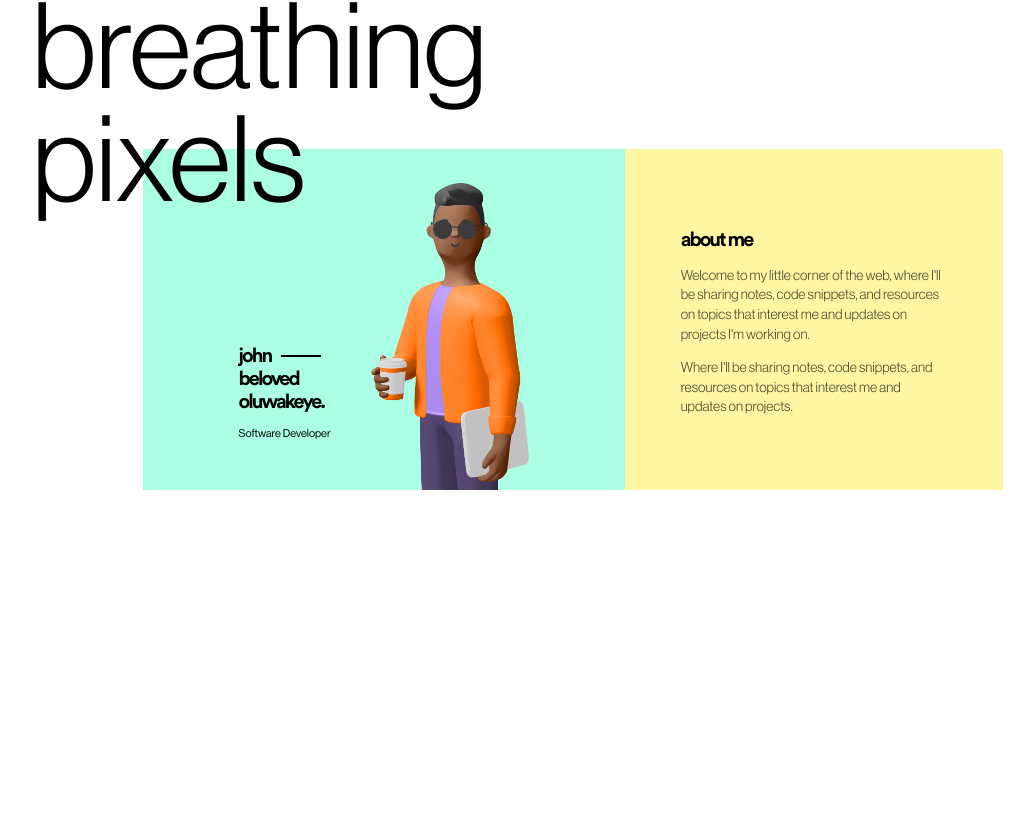
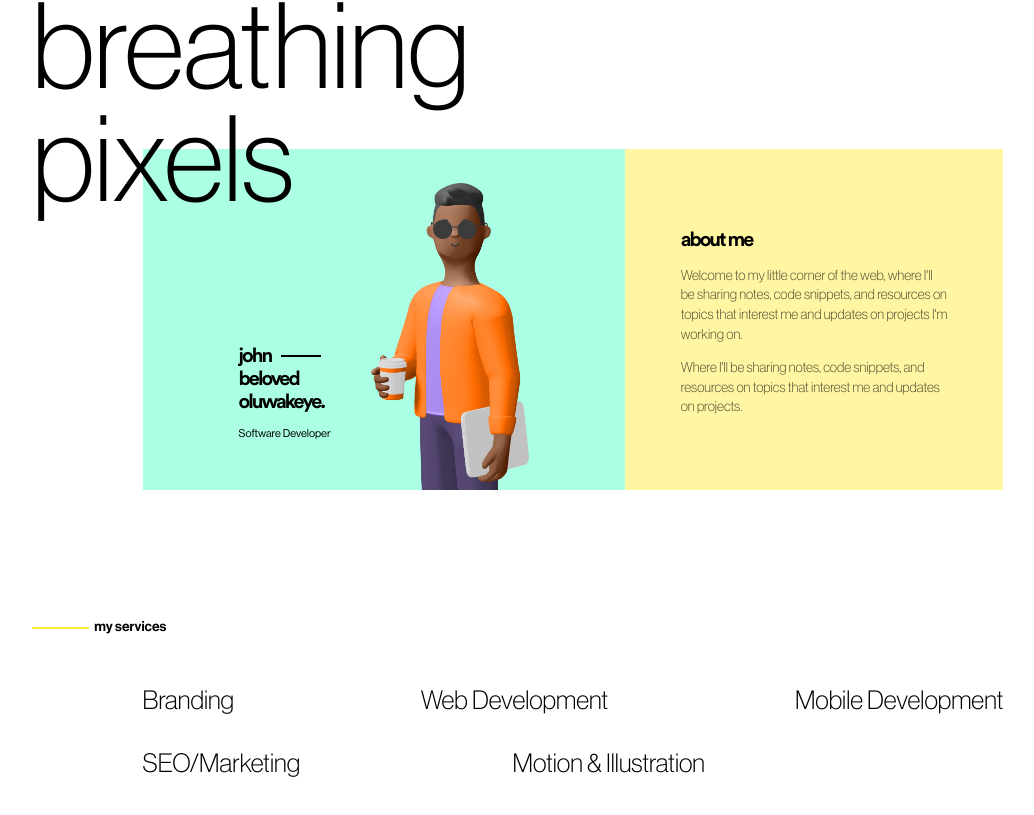
Before and after one commit to oluwakeye-john/personal-website, a Next.js app: page / in a window 1280 px wide. Shown: the part 305-1120 px from the top of the page, without its empty margins (67-1101 px from the left). Before the commit the page ends 819 px from the top, so only its background shows below. Built offline with nearby package versions, Linux system fonts and the light colour scheme.

Commit message:
add welcome text to hero section

```diff
--- a/components/container.tsx
+++ b/components/container.tsx
@@ -1,5 +1,39 @@
-import styled from "styled-components";
+import { css } from "styled-components";
 
-export const MarginalContainer = styled.div`
-  //
+export const Container1 = css`
+  padding: 3rem 11.3rem;
+
+  ${({ theme }) => theme.media.xxl} {
+    padding: 3rem 8rem;
+  }
+
+  ${({ theme }) => theme.media.xl} {
+    padding: 3rem 7rem;
+  }
+
+  ${({ theme }) => theme.media.lg} {
+    padding: 1.5rem 4rem;
+    flex-direction: column;
+  }
+
+  ${({ theme }) => theme.media.sm} {
+    padding: 1.5rem 1.5rem;
+    flex-direction: column;
+  }
 `;
+
+export const Container2 = css`
+  padding: 0.5rem 6.2rem;
+
+  ${({ theme }) => theme.media.lg} {
+    padding: 0 1.5rem;
+  }
+`;
+
+export const Container3 = css`
+  padding: 1rem 6.9rem;
+
+  ${({ theme }) => theme.media.lg} {
+    padding: 1rem 0;
+  }
+`;
--- a/components/dash.tsx
+++ b/components/dash.tsx
@@ -1,10 +1,38 @@
 import styled from "styled-components";
 
-const Dash = styled.div`
+interface ISectionDash {
+  text: string;
+}
+
+export const SectionDash = ({ text }: ISectionDash) => {
+  return (
+    <DashContainer>
+      <YellowDash />
+      <DashText>{text}</DashText>
+    </DashContainer>
+  );
+};
+
+export const Dash = styled.div`
   height: 2px;
   width: 40px;
   background-color: #000;
   margin-left: 10px;
 `;
 
-export default Dash;
+const YellowDash = styled(Dash)`
+  margin-left: 0;
+  margin-right: 5px;
+  width: 57px;
+  background-color: ${({ theme }) => theme.colors.secondary};
+`;
+
+const DashText = styled.span`
+  font-size: 14px;
+  font-weight: 500;
+`;
+
+const DashContainer = styled.div`
+  display: flex;
+  align-items: center;
+`;
--- a/components/hero/about.tsx
+++ b/components/hero/about.tsx
@@ -2,11 +2,13 @@
 /* eslint-disable react/no-unescaped-entities */
 
 import styled from "styled-components";
-import Dash from "../dash";
+import { Container2, Container3 } from "../container";
+import { Dash } from "../dash";
 
 const HeroAbout = () => {
   return (
     <AboutWrapper>
+      <Relative>
         <HeroTitle>
           breathing
           <br />
@@ -32,8 +34,8 @@ const HeroAbout = () => {
               <AboutSectionTitle>about me</AboutSectionTitle>
               <AboutText>
                 Welcome to my little corner of the web, where I'll be sharing
-              notes, code snippets, and resources on topics that interest me and
-              updates on projects I'm working on.
+                notes, code snippets, and resources on topics that interest me
+                and updates on projects I'm working on.
               </AboutText>
               <AboutText>
                 Where I'll be sharing notes, code snippets, and resources on
@@ -42,17 +44,21 @@ const HeroAbout = () => {
             </AboutSection2>
           </AboutContent>
         </AboutContainer>
+      </Relative>
     </AboutWrapper>
   );
 };
 
 const AboutWrapper = styled.div`
-  position: relative;
-  margin: 0.5rem 6.2rem;
+  ${Container2}
 
   ${({ theme }) => theme.media.lg} {
-    margin: 0;
+    padding: 0;
   }
+`;
+
+const Relative = styled.div`
+  position: relative;
 `;
 
 const HeroTitle = styled.h2`
@@ -69,15 +75,18 @@ const HeroTitle = styled.h2`
     font-size: 80px;
     line-height: 94.5%;
   }
+
+  ${({ theme }) => theme.media.xs} {
+    font-size: 70px;
+  }
 `;
 
 const AboutContainer = styled.div`
-  padding: 1rem 6.9rem;
+  ${Container3}
   padding-top: 9.7rem;
 
   ${({ theme }) => theme.media.lg} {
     margin-top: 0;
-    padding: 1rem 0;
     padding-top: 7.5rem;
   }
 `;
@@ -88,7 +97,8 @@ const AboutContent = styled.div`
 
   ${({ theme }) => theme.media.lg} {
     flex-direction: column;
-    height: 300px;
+    height: auto;
+    /* height: 300px; */
   }
 `;
 
@@ -153,6 +163,15 @@ const AboutImage = styled.div`
     height: 100%;
     object-fit: contain;
   }
+
+  ${({ theme }) => theme.media.lg} {
+    height: 280px;
+
+    img {
+      width: 100%;
+      height: 100%;
+    }
+  }
 `;
 
 const AboutText = styled.p`
--- a/components/hero/index.tsx
+++ b/components/hero/index.tsx
@@ -1,4 +1,5 @@
 import HeroAbout from "./about";
+import HeroServices from "./my-services";
 import HeroWelcome from "./welcome";
 
 const Hero = () => {
@@ -6,6 +7,7 @@ const Hero = () => {
     <div>
       <HeroWelcome />
       <HeroAbout />
+      <HeroServices />
     </div>
   );
 };
--- /dev/null
+++ b/components/hero/my-services.tsx
@@ -0,0 +1,67 @@
+import styled from "styled-components";
+import { Container2, Container3 } from "../container";
+import { SectionDash } from "../dash";
+
+const HeroServices = () => {
+  return (
+    <ServicesContainer>
+      <SectionDash text="my services" />
+      <ServicesContent>
+        <ServicesFlex>
+          <ServiceItem>Branding</ServiceItem>
+          <ServiceItem>Web Development</ServiceItem>
+          <ServiceItem>Mobile Development</ServiceItem>
+        </ServicesFlex>
+        <ServicesFlex>
+          <ServiceItem>SEO/Marketing</ServiceItem>
+          <ServiceItem>Motion & Illustration</ServiceItem>
+          <ServiceItem />
+        </ServicesFlex>
+      </ServicesContent>
+    </ServicesContainer>
+  );
+};
+
+const ServicesContainer = styled.div`
+  margin-top: 6rem;
+  ${Container2}
+
+  ${({ theme }) => theme.media.lg} {
+    margin-top: 3rem;
+  }
+`;
+
+const ServicesContent = styled.div`
+  ${Container3}
+  padding-top: 2rem;
+`;
+
+const ServicesFlex = styled.div`
+  display: flex;
+  flex-wrap: wrap;
+  justify-content: space-between;
+
+  ${({ theme }) => theme.media.lg} {
+    justify-content: flex-start;
+  }
+`;
+
+const ServiceItem = styled.span`
+  min-width: 10%;
+  margin: 1.2rem 0;
+
+  font-weight: 300;
+  font-size: 26px;
+  line-height: 94.5%;
+
+  ${({ theme }) => theme.media.lg} {
+    min-width: 48%;
+  }
+
+  &:hover {
+    color: ${({ theme }) => theme.colors.primary};
+    cursor: pointer;
+  }
+`;
+
+export default HeroServices;
--- a/components/hero/welcome.tsx
+++ b/components/hero/welcome.tsx
@@ -1,7 +1,7 @@
 /* eslint-disable react/no-unescaped-entities */
 
 import styled from "styled-components";
-import Dash from "../dash";
+import { SectionDash } from "../dash";
 
 const HeroWelcome = () => {
   return (
@@ -18,8 +18,7 @@ const HeroWelcome = () => {
       </TopFlex>
       <BottomFlex>
         <WelcomeLeftAlt>
-          <WelcomeDash />
-          <DashText>hello there</DashText>
+          <SectionDash text="hello there" />
         </WelcomeLeftAlt>
         <ScheduleCall>
           <ScheduleCallButton>Schedule a Call</ScheduleCallButton>
@@ -64,18 +63,6 @@ const TopFlex = styled.div`
   }
 `;
 
-const WelcomeDash = styled(Dash)`
-  margin-left: 0;
-  margin-right: 5px;
-  width: 57px;
-  background-color: ${({ theme }) => theme.colors.secondary};
-`;
-
-const DashText = styled.span`
-  font-size: 14px;
-  font-weight: 500;
-`;
-
 const BottomFlex = styled.div`
   display: flex;
   align-items: center;
@@ -98,8 +85,6 @@ const WelcomeLeft = styled.div`
 const WelcomeLeftAlt = styled.div`
   width: 50%;
   padding: 0 3.5rem;
-  display: flex;
-  align-items: center;
 
   ${({ theme }) => theme.media.lg} {
     margin-top: 4rem;
--- a/components/navbar/styles.tsx
+++ b/components/navbar/styles.tsx
@@ -1,31 +1,15 @@
 import styled, { css } from "styled-components";
+import { Container1 } from "../container";
 
 export const NavbarContainer = styled.div`
   z-index: 5;
-  padding: 3rem 11.3rem;
   display: flex;
   justify-content: space-between;
   align-items: center;
   font-size: ${({ theme }) => theme.fontSizes.s};
   line-height: 14px;
 
-  ${({ theme }) => theme.media.xxl} {
-    padding: 3rem 8rem;
-  }
-
-  ${({ theme }) => theme.media.xl} {
-    padding: 3rem 7rem;
-  }
-
-  ${({ theme }) => theme.media.lg} {
-    padding: 1.5rem 4rem;
-    flex-direction: column;
-  }
-
-  ${({ theme }) => theme.media.sm} {
-    padding: 1.5rem 1.5rem;
-    flex-direction: column;
-  }
+  ${Container1}
 `;
 
 const HideOnMobile = css`
--- a/theme/fonts.ts
+++ b/theme/fonts.ts
@@ -42,7 +42,7 @@ export const Fonts = css`
   @font-face {
     font-family: NeueHaasGroteskDisplayPro;
     src: url("/fonts/NeueHaasGroteskDisplayPro/NeueHaasDisplayLight.ttf");
-    font-weight: 300;
+    font-weight: 200;
   }
   @font-face {
     font-family: NeueHaasGroteskDisplayPro;
@@ -57,6 +57,6 @@ export const Fonts = css`
   @font-face {
     font-family: NeueHaasGroteskDisplayPro;
     src: url("/fonts/NeueHaasGroteskDisplayPro/NeueHaasDisplayThin.ttf");
-    font-weight: 200;
+    font-weight: 300;
   }
 `;
--- a/theme/theme.ts
+++ b/theme/theme.ts
@@ -3,6 +3,7 @@ const customMediaQuery = (maxWidth: number) =>
 
 interface Media {
   custom: (maxNumber: number) => string;
+  xs: string;
   sm: string;
   md: string;
   lg: string;
@@ -12,6 +13,7 @@ interface Media {
 
 const media: Media = {
   custom: customMediaQuery,
+  xs: customMediaQuery(330),
   sm: customMediaQuery(592),
   md: customMediaQuery(768),
   lg: customMediaQuery(992),
```
Lines whose indentation alone changed are shown as unchanged.
